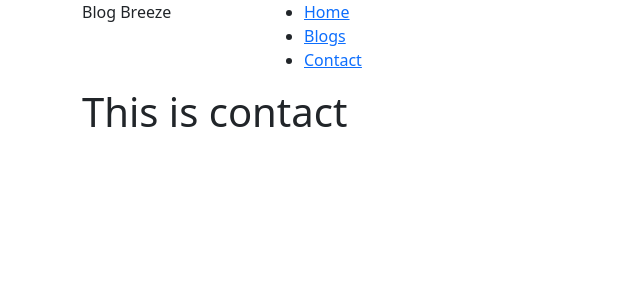
After one commit to PR7175Z/Blog-Breeze, a Django app: page /contact in a window 1280 px wide. The commit adds this page. Shown: the top 300 px of the page, without its empty margins (0-640 px from the left). Run offline with Django 5.2, Linux system fonts and the light colour scheme; some libraries are stand-ins or nearby versions.

Commit message:
added contact page but is empty

```diff
--- /dev/null
+++ b/blogbreezeapp/templates/contact.html
@@ -0,0 +1,11 @@
+{% include 'header.html' %}
+
+<section class="contact-us-section">
+    <div class="container">
+        <div class="">
+            <h1>This is contact</h1>
+        </div>
+    </div>
+</section>
+
+{% include 'footer.html' %}
--- a/blogbreezeapp/templates/header.html
+++ b/blogbreezeapp/templates/header.html
@@ -17,6 +17,7 @@
                         <ul>
                             <li><a href="{% url 'home' %}">Home</a></li>
                             <li><a href="{% url 'blog' %}">Blogs</a></li>
+                            <li><a href="{% url 'contact' %}">Contact</a></li>
                         </ul>
                     </div>
                 </div>
--- a/blogbreezeapp/urls.py
+++ b/blogbreezeapp/urls.py
@@ -3,5 +3,6 @@ from . import views
 
 urlpatterns = [
     path('', views.indexpageloader, name='home'),
-    path('bloglisting', views.bloglistingloader, name='blog'),
+    path('blog', views.bloglistingloader, name='blog'),
+    path('contact', views.contactpageloader, name='contact'),
 ]
--- a/blogbreezeapp/views.py
+++ b/blogbreezeapp/views.py
@@ -14,3 +14,7 @@ def bloglistingloader(request):
     'blogs': blogs,
   }
   return HttpResponse(template.render(context, request))
+
+def contactpageloader(request):
+  template = loader.get_template('contact.html')
+  return HttpResponse(template.render())
```
